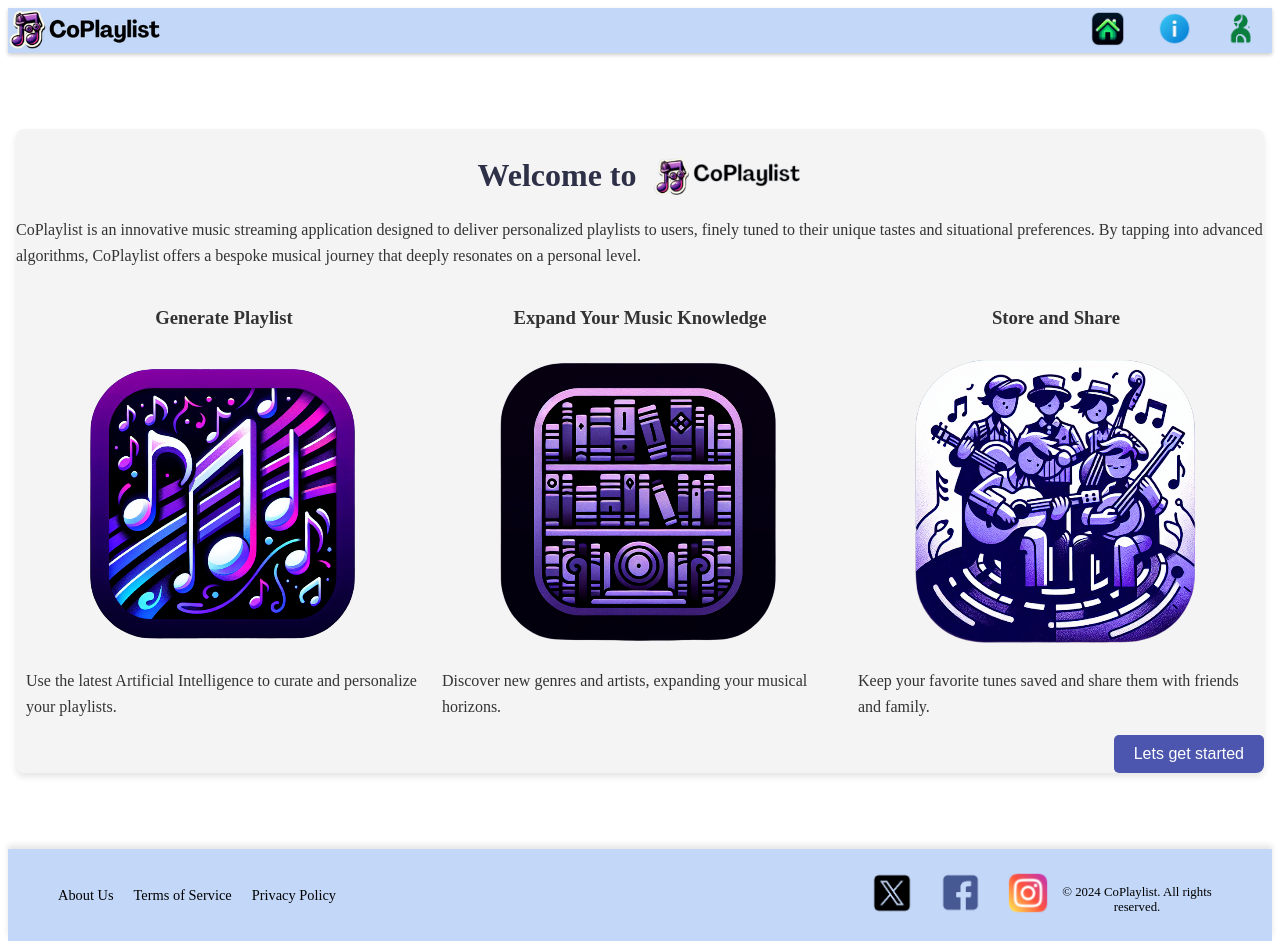
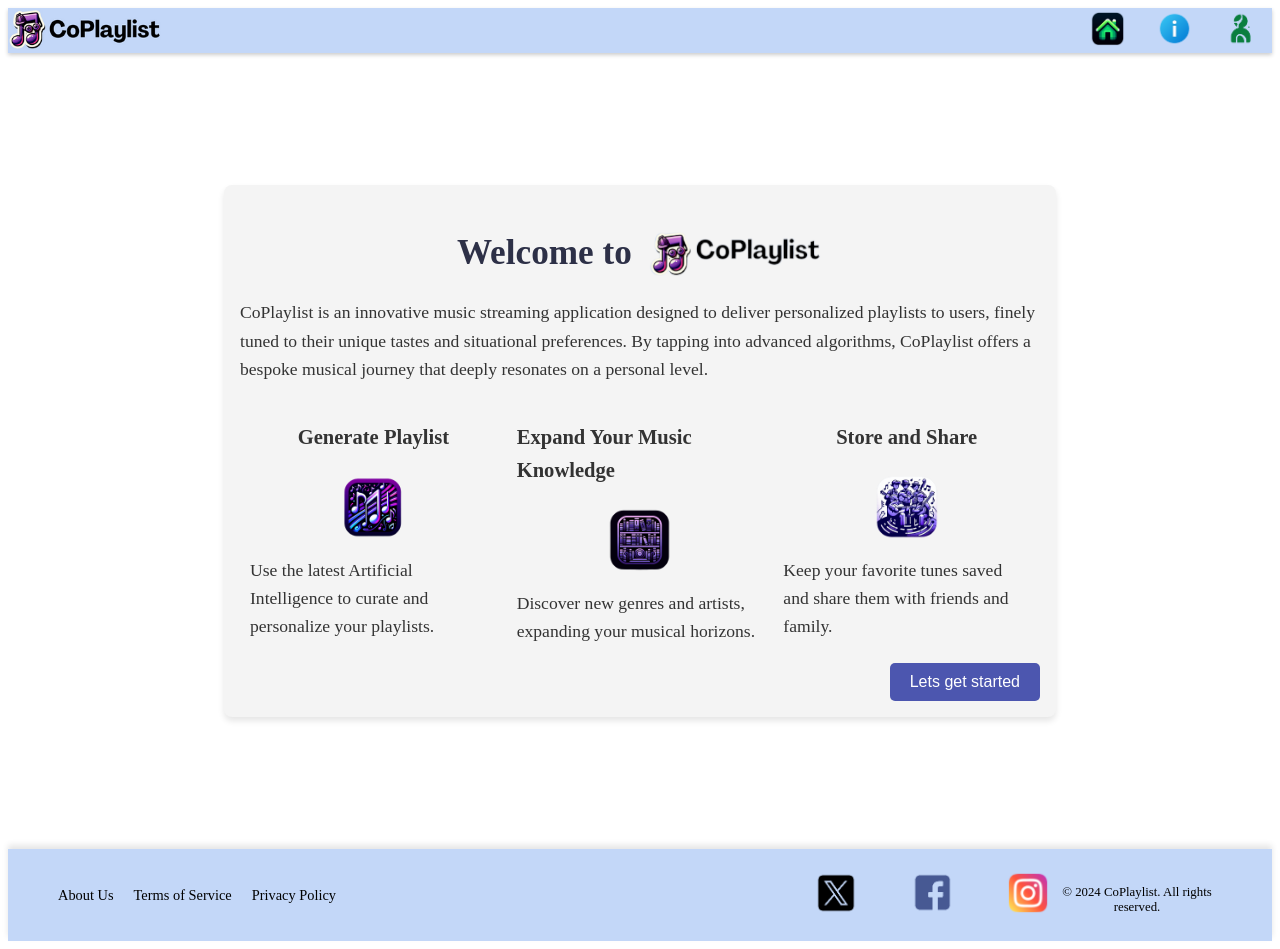
Before and after one commit to WuTangLan1/coplaylist, a Vue app: page / in a window 1280 px wide. Built offline with nearby package versions, Linux system fonts and the light colour scheme; no server answers.

Commit message:
fixed error for toggling in info center

```diff
--- a/src/App.vue
+++ b/src/App.vue
@@ -63,6 +63,10 @@ export default {
       showinfoModal.value = true;
     }
 
+    function handleComponentChange(newComponent) {
+    currentInfoComponent.value = newComponent;  // Update the reactive reference correctly
+    }
+
     return {
       showAuthModal,
       showinfoModal,
@@ -77,7 +81,9 @@ export default {
       openAccountModal,
       closeAccountModal,
       currentInfoComponent,
-     handleModalOpen}
+      handleModalOpen,
+      handleComponentChange
+      }
   }
 }
 </script>
@@ -99,10 +105,9 @@ export default {
     <infoModal
       v-if="showinfoModal"
       :current-component="currentInfoComponent"
-      @update:currentComponent="component => currentInfoComponent.value = component"
+      @update:currentComponent="handleComponentChange"
       @closeModal="closeinfoModal"
     />
-
 
     <PlaylistContainer
      v-if="showPlaylists"
--- a/src/components/homeDir/bottomFooter.vue
+++ b/src/components/homeDir/bottomFooter.vue
@@ -84,7 +84,7 @@ export default {
 
   .social-media-icons {
     display: flex;
-    gap: 20px;
+    gap: 3rem;
   }
 
   .footer-links a,
--- a/src/components/homeDir/explanationContainer.vue
+++ b/src/components/homeDir/explanationContainer.vue
@@ -42,7 +42,7 @@ export default {
   flex-direction: column;
   justify-content: space-between;
   width: 100%;
-  max-height: 100%;
+  max-width: 800px;
   margin: 0;
   background: #F4F4F4;
   border-radius: 8px;
@@ -61,8 +61,14 @@ export default {
     }
   }
 
+@media (min-width: 600px)
+{
+  .explanation-container {
+    padding: 1rem;
+  }
+}
 
-  .explanation-content h1 {
+.explanation-content h1 {
   text-align: center;
   color: #2D3047;
   margin-bottom: 1rem;
@@ -79,7 +85,7 @@ export default {
 
 .logo {
   height: auto;
-  max-height: 1.5em;
+  max-height: 1.58em;
   margin-left: 0.5em;
   border-radius: 0.5rem;
 }
@@ -88,7 +94,9 @@ export default {
   text-align: left;
   line-height: 1.6;
   color: #333;
+  font-size: clamp(0.9rem, 2vw, 1.1rem);
 }
+
 .features-container {
   display: flex;
   flex-wrap: wrap;
@@ -104,7 +112,8 @@ export default {
  }
 
 .feature-image {
- max-width: 100%;
+width: 4rem;
+ max-width: 170px;
  height: auto;
 }
 
--- a/src/components/homeDir/info-section/infoModal.vue
+++ b/src/components/homeDir/info-section/infoModal.vue
@@ -16,7 +16,6 @@ export default {
   },
   data() {
     return {
-      // Remove 'currentComponent' from here if it's passed as a prop
       components: [
         { name: 'About', component: 'AboutSection' },
         { name: 'ToS', component: 'TosSection' },
@@ -30,8 +29,7 @@ export default {
       this.$emit('closeModal');
     },
     changeComponent(componentName) {
-      // Correctly update prop without local state interference
-      this.$emit('update:currentComponent', componentName);
+        this.$emit('update:currentComponent', componentName);
     }
   }
 };
@@ -46,9 +44,10 @@ export default {
         <font-awesome-icon icon="times" class="close-icon" @click="closeModal" />
       </div>
       <div class="navigation">
-        <button v-for="item in components" :key="item.component" @click="changeComponent(item.component)">
+        <button v-for="item in components" :key="item.name" @click="changeComponent(item.component)">
           {{ item.name }}
         </button>
+
       </div>
       <div class="modal-body">
         <component :is="currentComponent"></component>
--- a/src/components/homeDir/info-section/privacySection.vue
+++ b/src/components/homeDir/info-section/privacySection.vue
@@ -9,7 +9,7 @@ export default {
 <template>
   <div class="privacy-section">
     <h1>Privacy Policy</h1>
-    <p>Last updated: [Date]</p>
+    <p>10th of May, 2024</p>
     <h2>1. Information We Collect</h2>
     <p>
       We collect information that you provide when creating an account, such as your name, email address, and your musical preferences. We also collect data about your interactions with our service, including song choices, playlists, and usage patterns.
--- a/src/components/homeDir/info-section/tosSection.vue
+++ b/src/components/homeDir/info-section/tosSection.vue
@@ -9,7 +9,7 @@ export default {
 <template>
   <div class="tos-section">
     <h1>Terms of Service</h1>
-    <p>Last updated: 2024/05/02</p>
+    <p>Last updated: 10th of May 2024</p>
     <h2>1. Agreement to Terms</h2>
     <p>
       By accessing and using the CoPlaylist app, you agree to be bound by these Terms of Service and all terms incorporated by reference. If you do not agree to all of these terms, do not use this application.
```
